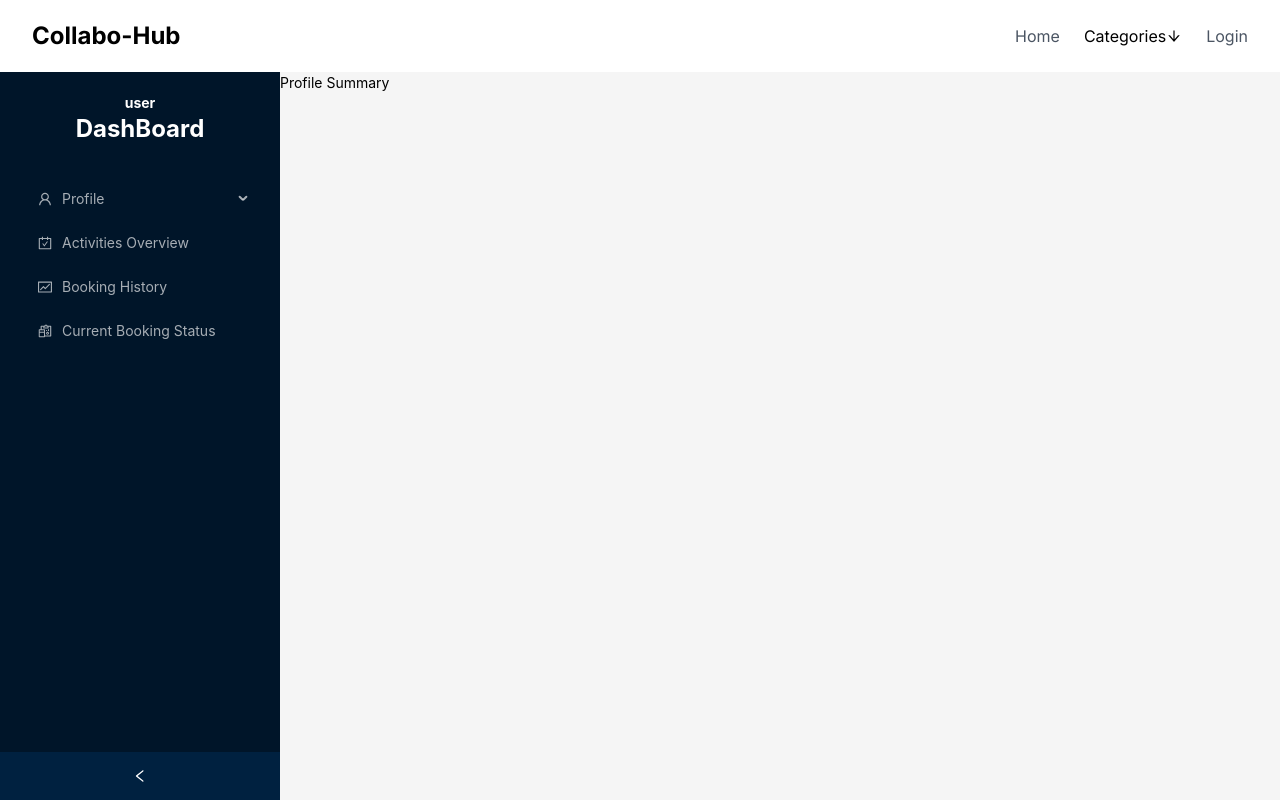
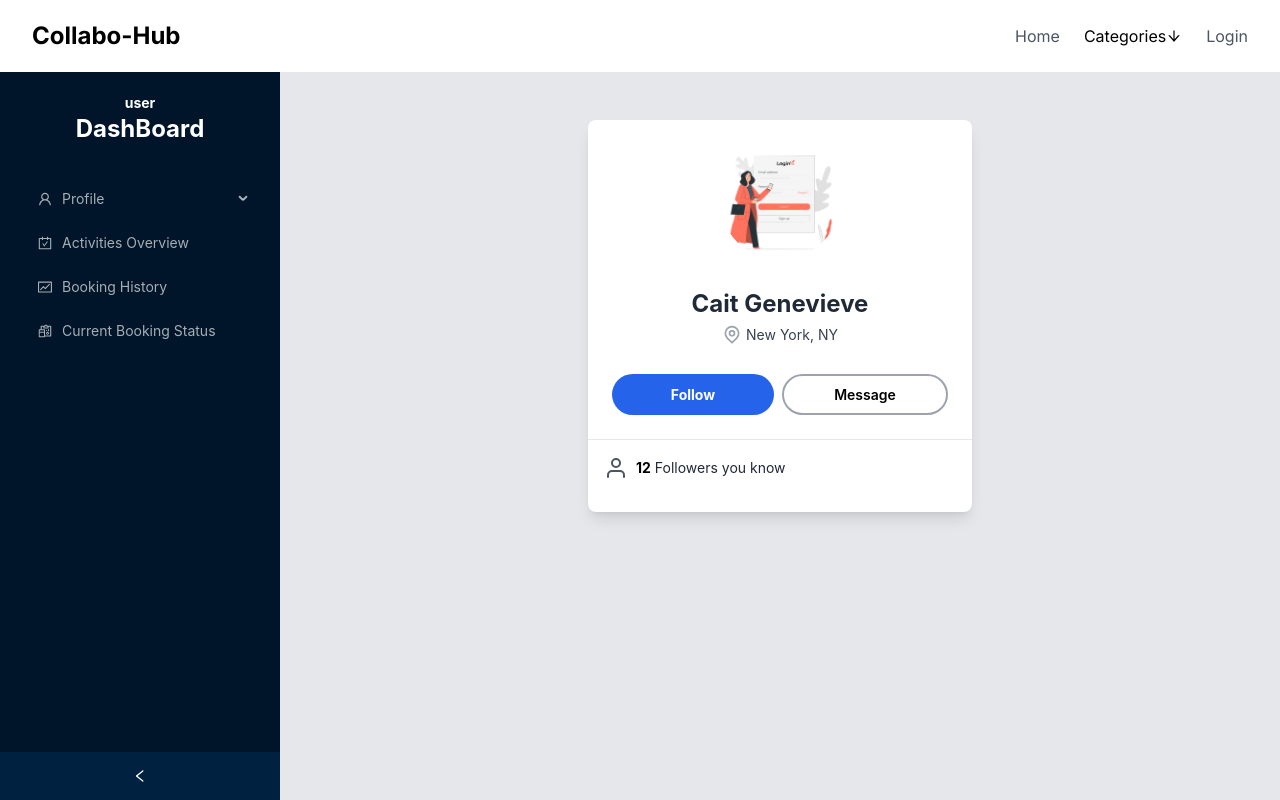
Before and after one commit to nisharga/collabo-hub, a Next.js app: page /user/profile-summary in a window 1280 px wide. Shown: the top 800 px of the page. Built offline with nearby package versions, Linux system fonts and the light colour scheme.

Commit message:
profile summary

```diff
--- a/package.json
+++ b/package.json
@@ -11,6 +11,7 @@
   "dependencies": {
     "@ant-design/cssinjs": "^1.17.2",
     "@ant-design/icons": "^5.2.6",
+    "@hookform/resolvers": "^3.3.2",
     "@reduxjs/toolkit": "^1.9.7",
     "antd": "^5.11.1",
     "firebase": "^10.6.0",
@@ -22,7 +23,8 @@
     "react-redux": "^8.1.3",
     "react-scroll-to-top": "^3.0.0",
     "react-toastify": "^9.1.3",
-    "swiper": "^11.0.4"
+    "swiper": "^11.0.4",
+    "yup": "^1.3.2"
   },
   "devDependencies": {
     "@types/node": "^20",
--- a/src/app/(withLayout)/user/profile-summary/page.tsx
+++ b/src/app/(withLayout)/user/profile-summary/page.tsx
@@ -1,9 +1,51 @@
 import React from 'react';
+import selfimg from "../../../../../public/login.png";
+import Image from 'next/image';
 
 const ProfileSummary = () => {
     return (
         <div>
-            <h2>Profile Summary</h2>
+            <div className="h-screen dark:bg-gray-700 bg-gray-200 pt-12">
+    <div className="max-w-sm mx-auto bg-white dark:bg-gray-900 rounded-lg overflow-hidden shadow-lg">
+        <div className="border-b px-4 pb-6">
+            <div className="text-center my-4">
+                <Image className="h-32 w-32 rounded-full border-4 border-white dark:border-gray-800 mx-auto my-4"
+                    src={selfimg} alt="img" />
+                <div className="py-2">
+                    <h3 className="font-bold text-2xl text-gray-800 dark:text-white mb-1">Cait Genevieve</h3>
+                    <div className="inline-flex text-gray-700 dark:text-gray-300 items-center">
+                        <svg className="h-5 w-5 text-gray-400 dark:text-gray-600 mr-1" fill="currentColor"
+                            xmlns="http://www.w3.org/2000/svg" viewBox="0 0 24 24" width="24" height="24">
+                            <path className=""
+                                d="M5.64 16.36a9 9 0 1 1 12.72 0l-5.65 5.66a1 1 0 0 1-1.42 0l-5.65-5.66zm11.31-1.41a7 7 0 1 0-9.9 0L12 19.9l4.95-4.95zM12 14a4 4 0 1 1 0-8 4 4 0 0 1 0 8zm0-2a2 2 0 1 0 0-4 2 2 0 0 0 0 4z" />
+                        </svg>
+                        New York, NY
+                    </div>
+                </div>
+            </div>
+            <div className="flex gap-2 px-2">
+                <button
+                    className="flex-1 rounded-full bg-blue-600 dark:bg-blue-800 text-white dark:text-white antialiased font-bold hover:bg-blue-800 dark:hover:bg-blue-900 px-4 py-2">
+                    Follow
+                </button>
+                <button
+                    className="flex-1 rounded-full border-2 border-gray-400 dark:border-gray-700 font-semibold text-black dark:text-white px-4 py-2">
+                    Message
+                </button>
+            </div>
+        </div>
+        <div className="px-4 py-4">
+            <div className="flex gap-2 items-center text-gray-800 dark:text-gray-300 mb-4">
+                <svg className="h-6 w-6 text-gray-600 dark:text-gray-400" fill="currentColor"
+                    xmlns="http://www.w3.org/2000/svg" viewBox="0 0 24 24" width="24" height="24">
+                    <path className=""
+                        d="M12 12a5 5 0 1 1 0-10 5 5 0 0 1 0 10zm0-2a3 3 0 1 0 0-6 3 3 0 0 0 0 6zm9 11a1 1 0 0 1-2 0v-2a3 3 0 0 0-3-3H8a3 3 0 0 0-3 3v2a1 1 0 0 1-2 0v-2a5 5 0 0 1 5-5h8a5 5 0 0 1 5 5v2z" />
+                </svg>
+                <span><strong className="text-black dark:text-white">12</strong> Followers you know</span>
+            </div>
+        </div>
+        </div>
+        </div>
         </div>
     );
 };
--- a/src/components/form/form.tsx
+++ b/src/components/form/form.tsx
@@ -7,6 +7,8 @@ import { useForm, FormProvider, SubmitHandler } from "react-hook-form";
 
 type FormConfig = {
   defaultValues?: Record<string, any>;
+  //yup
+  resolver?: any;
 };
 
 
@@ -16,12 +18,14 @@ type FormProps = {
 } & FormConfig;
 
 
-const Form = ({ children, submitHandler, defaultValues }: FormProps) => {
+const Form = ({ children, submitHandler, defaultValues, resolver }: FormProps) => {
+
   const formConfig: FormConfig = {};
 
 
   if (!!defaultValues) formConfig["defaultValues"] = defaultValues;
-
+  // yup
+  if (!!resolver) formConfig["resolver"] = resolver;
 
   const methods = useForm<FormProps>(formConfig);
 
--- a/src/components/form/frominput.tsx
+++ b/src/components/form/frominput.tsx
@@ -3,6 +3,7 @@
 
 import { Input } from "antd";
 import { useFormContext, Controller } from "react-hook-form";
+import { getErrorMessageByPropertyName } from "./validation/schemaValidation";
 interface IInput {
   name: string;
   type?: string;
@@ -25,9 +26,8 @@ const FormInput = ({
   validation,
   label,
 }: IInput) => {
-  const { control } = useFormContext();
-
-
+  const { control, formState: { errors } } = useFormContext();
+  const errorMessage = getErrorMessageByPropertyName(errors, name);
   return (
     <>
       {label ? label : null}
@@ -54,6 +54,7 @@ const FormInput = ({
           )
         }
       />
+      <small style={{ color: "red" }}>{errorMessage}</small>
     </>
   );
 };
--- /dev/null
+++ b/src/components/form/validation/schemaValidation.ts
@@ -0,0 +1,21 @@
+export const getErrorMessageByPropertyName = (obj: Record<string, any>, propertyPath: string) => {
+    // let obj = errors
+    // let propertyPath = "admin.name.firstName"
+    // let propertyPath = "admin.name.lastName"
+
+    const properties = propertyPath.split(".")
+    // ["admin","name","firstName"]
+    // ["admin","name","lastName"]
+    let value = obj;
+
+
+    for (let prop of properties) {
+        if (value[prop]) {
+           value = value[prop]
+        }
+        else {
+            return undefined;
+        }
+    }
+    return value.message;
+}
--- /dev/null
+++ b/src/components/form/validation/validationSchema.ts
@@ -0,0 +1,16 @@
+import * as yup from "yup";
+
+const passwordRules = /^(?=.*\d)(?=.*[a-z])(?=.*[A-Z]).{5,}$/;
+
+export const adminSchema = yup.object().shape({
+    password: yup.string().min(6).max(32).required(),
+    admin: yup.object().shape({
+        email: yup.string().email().required("Email is required"),
+        password: yup.string().matches(passwordRules, { message: "Please create a stronger password" }).required("Required"),
+        name: yup.string().required("Name is required"),
+        title: yup.string().required("Title is required"),
+        phone: yup.number().required("Number is required"),
+        feedback: yup.string().required("Feedback is required"),
+        username: yup.string().required("Feedback is required")
+    })
+})
```
Also changed, not shown: 1 other file (tests, documents, lock files or other folders).
